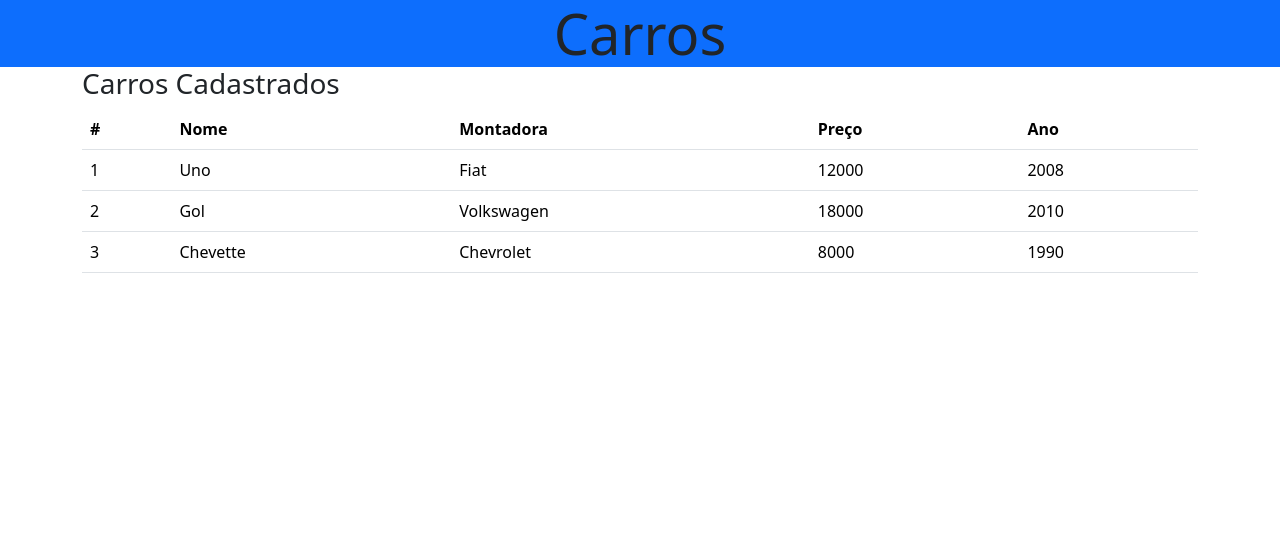
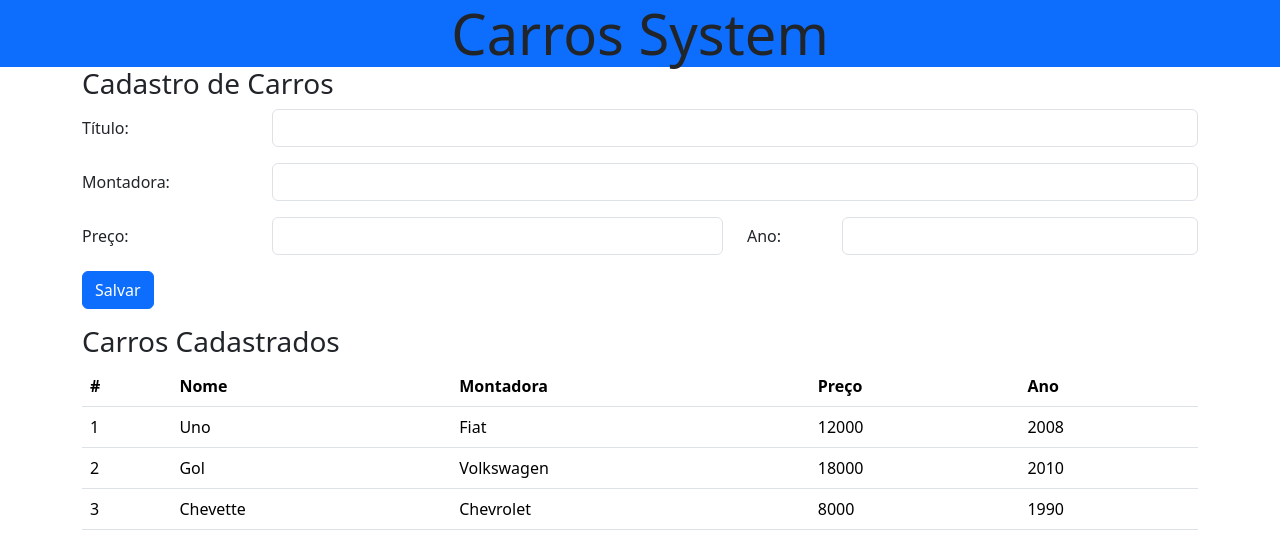
Before and after one commit to MateusL21/PROJETO-CAR, an Angular app: page / in a window 1280 px wide. Shown: the top 554 px of the page. Built offline with nearby package versions, Linux system fonts and the light colour scheme.

Commit message:
closes #2 - inserindo os inputs de cadastro

```diff
--- a/src/app/app.component.html
+++ b/src/app/app.component.html
@@ -1,2 +1,3 @@
 <app-header></app-header>
+<app-car></app-car>
 <app-cars></app-cars>
--- a/src/app/app.module.ts
+++ b/src/app/app.module.ts
@@ -7,6 +7,7 @@ import { HeaderComponent } from './header/header.component';
 import { NgbModule } from '@ng-bootstrap/ng-bootstrap';
 import { CarComponent } from './car/car.component';
 import { CarsComponent } from './cars/cars.component';
+import { FormsModule } from '@angular/forms';
 
 @NgModule({
   declarations: [
@@ -18,7 +19,8 @@ import { CarsComponent } from './cars/cars.component';
   imports: [
     BrowserModule,
     AppRoutingModule,
-    NgbModule
+    NgbModule,
+    FormsModule
   ],
   providers: [
     provideClientHydration()
--- a/src/app/car/car.component.html
+++ b/src/app/car/car.component.html
@@ -1,8 +1,32 @@
 <div class="container">
     <h3>Cadastro de Carros</h3>
-    <form #formBook="">
-        <div class="row">
-
+    <form>
+        <div class="row mb-3">
+            <label for="title" class="col-sm-2 col-form-label">Título:</label>
+            <div class="col-sm-10">
+                <input type="text" class="form-control" name="title" id="title" required>
+            </div>
+        </div>
+        <div class="row mb-3">
+            <label for="automaker" class="col-sm-2 col-form-label">Montadora:</label>
+            <div class="col-sm-10">
+                <input type="text" class="form-control" name="automaker" id="automaker" required>
+            </div>
+        </div>
+        <div class="row mb-3">
+            <label for="price" class="col-sm-2 col-form-label">Preço:</label>
+            <div class="col-sm-5">
+                <input type="text" class="form-control" name="price" id="price" required>
+            </div>
+            <label for="year" class="col-sm-1 col-form-label">Ano:</label>
+            <div class="col-sm-4">
+                <input type="text" class="form-control" name="year" id="year" required>
+            </div>
+        </div>
+        <div class="row mb-3">
+            <div class="col-sm-5">
+                <button class="btn btn-primary">Salvar</button>
+            </div>
         </div>
     </form>
 </div>
--- a/src/app/header/header.component.ts
+++ b/src/app/header/header.component.ts
@@ -6,6 +6,6 @@ import { Component } from '@angular/core';
   styleUrl: './header.component.css'
 })
 export class HeaderComponent {
-  title = 'Carros'
+  title = 'Carros System'
 
 }
```
